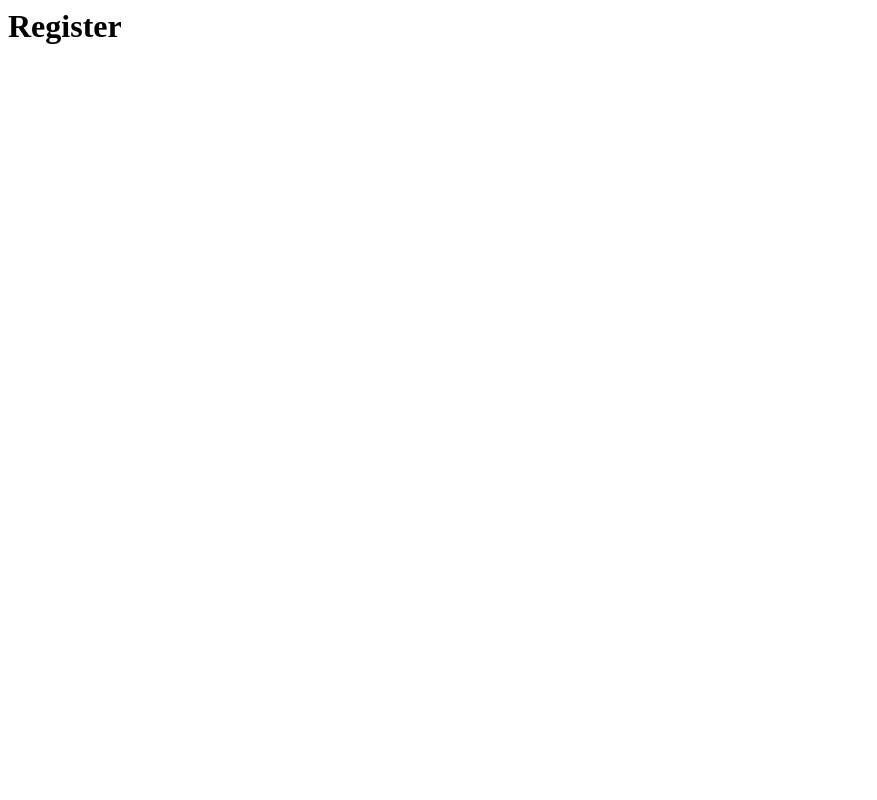
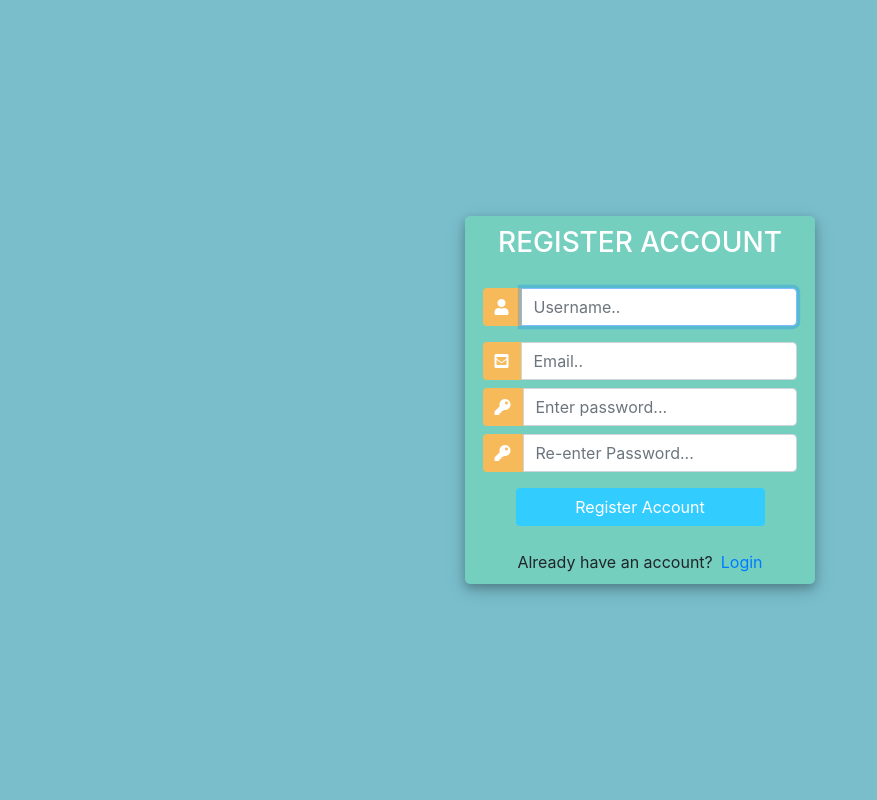
Before and after one commit to anjulashiwantha/ERP, a Django app: page /register/ in a window 1280 px wide. Before the commit the part shown is almost empty. Shown: the whole page, without its empty margins (0-877 px from the left). Run offline with Django 3.2, Linux system fonts and the light colour scheme; some libraries are stand-ins or nearby versions.

Commit message:
anjula2020/08/10

```diff
--- a/accounts/form.py
+++ b/accounts/form.py
@@ -21,6 +21,7 @@ class creat(ModelForm):
 
 
 class CreateUserForm(UserCreationForm):
+    parmission = forms.ChoiceField(widget=RadioSelect(), choices=Roles)
     class Meta:
         model = User
         fields = ['username', 'email', 'password1', 'password2']
--- a/accounts/templates/accounts/registor.html
+++ b/accounts/templates/accounts/registor.html
@@ -1,6 +1,139 @@
-<h1>Register</h1>
+<!DOCTYPE html>
+<html>
 
-<form method="POST" action="">
-    {{form}}
+<head>
+	<title>Register</title>
+	<link rel="stylesheet" href="https://stackpath.bootstrapcdn.com/bootstrap/4.1.3/css/bootstrap.min.css" integrity="sha384-MCw98/SFnGE8fJT3GXwEOngsV7Zt27NXFoaoApmYm81iuXoPkFOJwJ8ERdknLPMO" crossorigin="anonymous">
+	<script src="https://ajax.googleapis.com/ajax/libs/jquery/3.3.1/jquery.min.js"></script>
+	<link rel="stylesheet" href="https://use.fontawesome.com/releases/v5.6.1/css/all.css" integrity="sha384-gfdkjb5BdAXd+lj+gudLWI+BXq4IuLW5IT+brZEZsLFm++aCMlF1V92rMkPaX4PP" crossorigin="anonymous">
 
-</form>
+	<style>
+		body,
+		html {
+			margin: 0;
+			padding: 0;
+			height: 100%;
+			background: #7abecc !important;
+		}
+		.user_card {
+			width: 350px;
+			margin-top: auto;
+			margin-bottom: auto;
+			background: #74cfbf;
+			position: relative;
+			display: flex;
+			justify-content: center;
+			flex-direction: column;
+			padding: 10px;
+			box-shadow: 0 4px 8px 0 rgba(0, 0, 0, 0.2), 0 6px 20px 0 rgba(0, 0, 0, 0.19);
+			-webkit-box-shadow: 0 4px 8px 0 rgba(0, 0, 0, 0.2), 0 6px 20px 0 rgba(0, 0, 0, 0.19);
+			-moz-box-shadow: 0 4px 8px 0 rgba(0, 0, 0, 0.2), 0 6px 20px 0 rgba(0, 0, 0, 0.19);
+			border-radius: 5px;
+
+		}
+
+		.form_container {
+			margin-top: 20px;
+		}
+
+		#form-title{
+			color: #fff;
+		}
+		.login_btn {
+			width: 100%;
+			background: #33ccff !important;
+			color: white !important;
+		}
+		.login_btn:focus {
+			box-shadow: none !important;
+			outline: 0px !important;
+		}
+		.login_container {
+			padding: 0 2rem;
+		}
+		.input-group-text {
+			background: #f7ba5b !important;
+			color: white !important;
+			border: 0 !important;
+			border-radius: 0.25rem 0 0 0.25rem !important;
+		}
+		.input_user,
+		.input_pass:focus {
+			box-shadow: none !important;
+			outline: 0px !important;
+		}
+
+	</style>
+
+</head>
+<body>
+	<div class="container h-100">
+		<div class="d-flex justify-content-center h-100">
+			<div class="user_card">
+				<div class="d-flex justify-content-center">
+					<h3 id="form-title">REGISTER ACCOUNT</h3>
+				</div>
+				<div class="d-flex justify-content-center form_container">
+
+					<form method="POST" action="">
+                        {% csrf_token %}
+						<div class="input-group mb-3">
+							<div class="input-group-append">
+								<span class="input-group-text"><i class="fas fa-user"></i></span>
+							</div>
+							{{form.username}}
+						</div>
+						<div class="input-group mb-2">
+							<div class="input-group-append">
+								<span class="input-group-text"><i class="fas fa-envelope-square"></i></span>
+							</div>
+							{{form.email}}
+						</div>
+						<div class="input-group mb-2">
+							<div class="input-group-append">
+								<span class="input-group-text"><i class="fas fa-key"></i></span>
+							</div>
+							{{form.password1}}
+						</div>
+						<div class="input-group mb-2">
+							<div class="input-group-append">
+								<span class="input-group-text"><i class="fas fa-key"></i></span>
+							</div>
+							{{form.password2}}
+						</div>
+
+				   		<div class="d-flex justify-content-center mt-3 login_container">
+				 			<input class="btn login_btn" type="submit" value="Register Account">
+				   		</div>
+					</form>
+				</div>
+
+                {{form.error}}
+
+				<div class="mt-4">
+					<div class="d-flex justify-content-center links">
+						Already have an account? <a href="{% url 'login_page' %}" class="ml-2">Login</a>
+					</div>
+				</div>
+			</div>
+		</div>
+	</div>
+	<script>
+						/* Because i didnt set placeholder values in forms.py they will be set here using vanilla Javascript
+		//We start indexing at one because CSRF_token is considered and input field
+		 */
+
+		//Query All input fields
+		var form_fields = document.getElementsByTagName('input')
+		form_fields[1].placeholder='Username..';
+		form_fields[2].placeholder='Email..';
+		form_fields[3].placeholder='Enter password...';
+		form_fields[4].placeholder='Re-enter Password...';
+
+
+		for (var field in form_fields){
+			form_fields[field].className += ' form-control'
+		}
+	</script>
+</body>
+</html>
--- a/accounts/views.py
+++ b/accounts/views.py
@@ -10,7 +10,25 @@ from .filters import *
 # Create your views here.
 
 def Register (requst):
-    context = {}
+    form = CreateUserForm()
+    if requst.method == 'POST':
+        form = CreateUserForm(requst.POST)
+        if form.is_valid():
+            user = form.save()
+            username = form.cleaned_data.get('username')
+
+            # group = Group.objects.get(name='customer')
+            # user.groups.add(group)
+            #
+            # Customer.objects.create(
+            #     user=user,
+            #     name=user.username,
+            # )
+
+            messages.success(requst, 'Account was created for ' + username)
+            return redirect("login")
+
+    context = {'form': form}
     return render(requst, 'accounts/registor.html', context)
 
 def loginPage(request):
```
Also changed, not shown: db.sqlite3.
